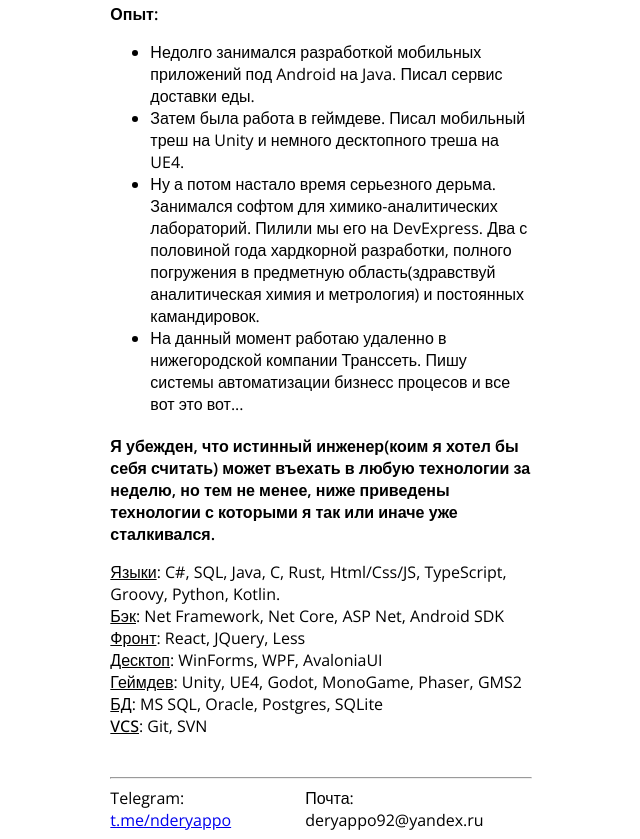
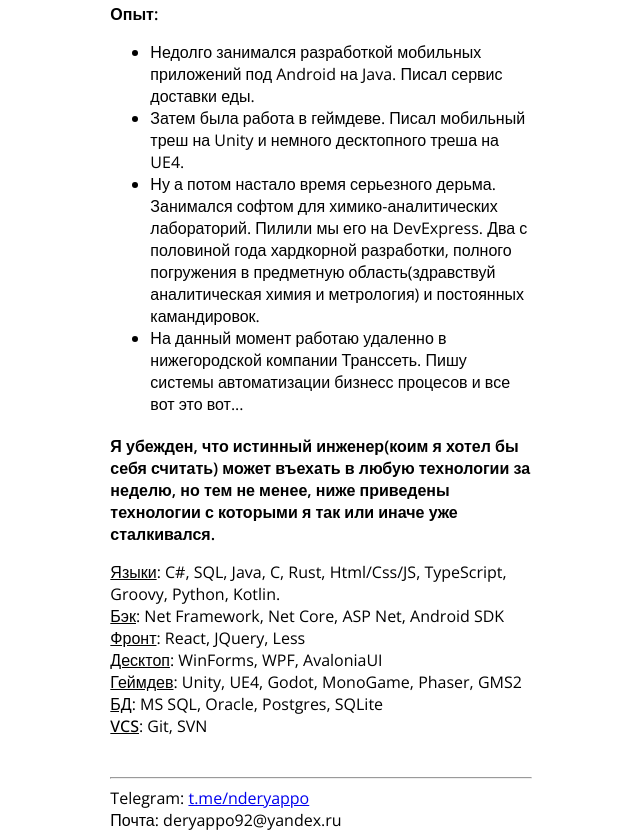
Before and after one commit to nderyappo/nderyappo.github.io, a plain HTML site: page index.html in a window 1280 px wide. Shown: the part 760-1599 px from the top of the page, without its empty margins (319-959 px from the left). Drawn offline with nearby package versions, Linux system fonts and the light colour scheme.

Commit message:
fix footer

```diff
--- a/index.html
+++ b/index.html
@@ -87,10 +87,8 @@
 
         <footer>
             <hr>
-            <div class="links">
-                <span>Telegram: <a class="light" href="https://t.me/nderyappo">t.me/nderyappo</a></span>
-                <span>Почта: deryappo92@yandex.ru</span>
-            </div>
+            <div>Telegram: <a class="light" href="https://t.me/nderyappo">t.me/nderyappo</a></div>
+            <div>Почта: deryappo92@yandex.ru</div>
         </footer>
     </div>
     <aside>
--- a/style.css
+++ b/style.css
@@ -15,13 +15,6 @@ p{
 
 header{
     margin-bottom: 30px;
-}
-
-div.links{
-    display: flex;
-    align-items: center;
-    justify-content: space-around;
-
 }
 
 footer{
```
